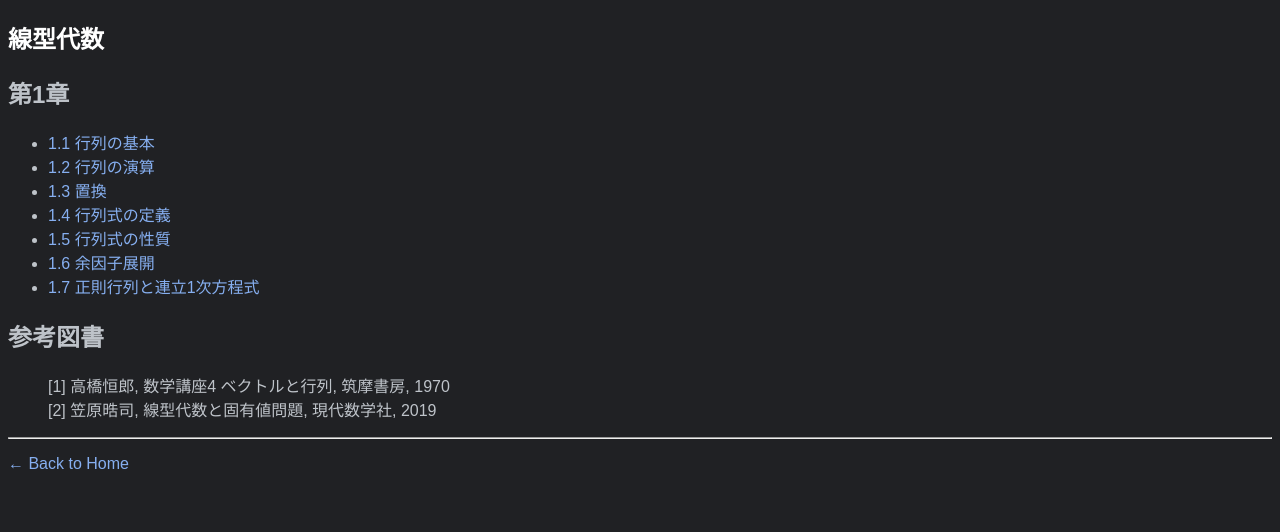
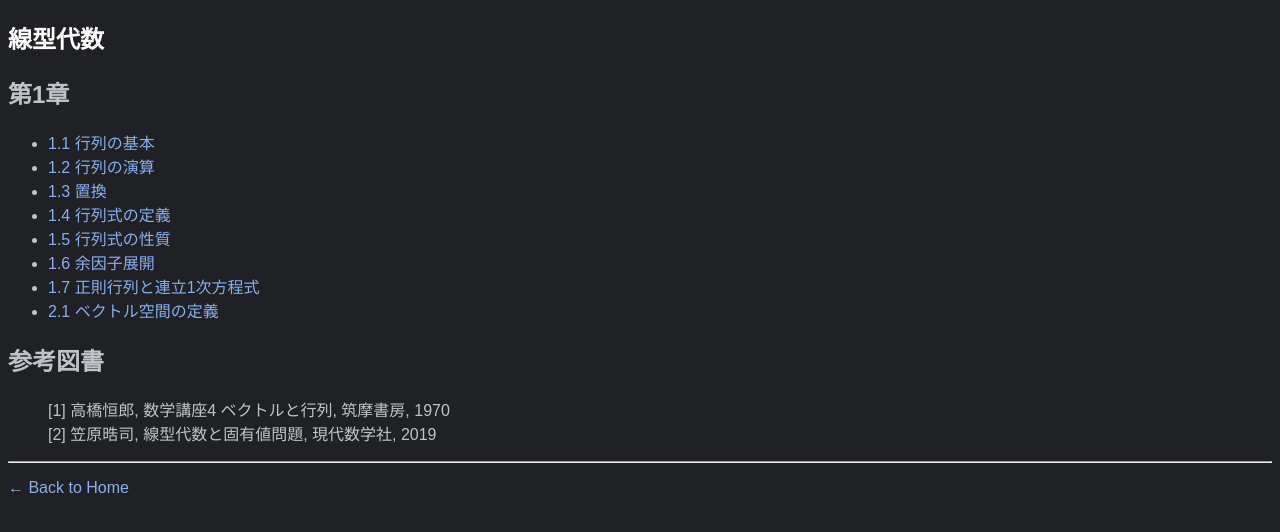
Before and after one commit to hatomatsu/Nshuto, a plain HTML site: page html/linear_algebra.html in a window 1280 px wide. Drawn offline with Linux system fonts and the light colour scheme.

Commit message:
Add files via upload

```diff
--- a/html/linear_algebra.html
+++ b/html/linear_algebra.html
@@ -43,6 +43,9 @@
             <li>
                <a href="../linear_algebra/linear_algebra_007.pdf">1.7 正則行列と連立1次方程式</a>
             </li>
+            <li>
+               <a href="../linear_algebra/linear_algebra_008.pdf">2.1 ベクトル空間の定義</a>
+            </li>
 
          </ul>
       </section>
```
